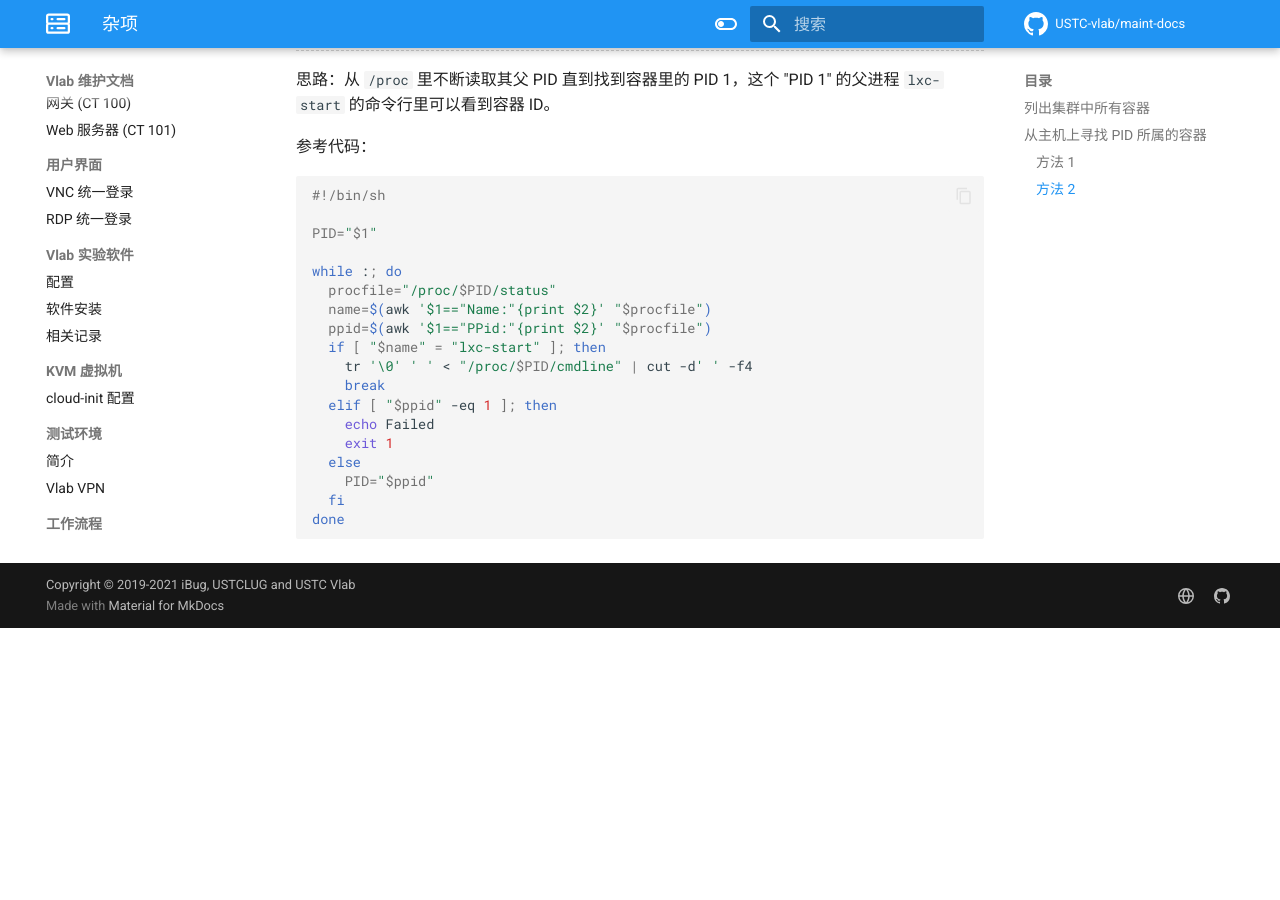
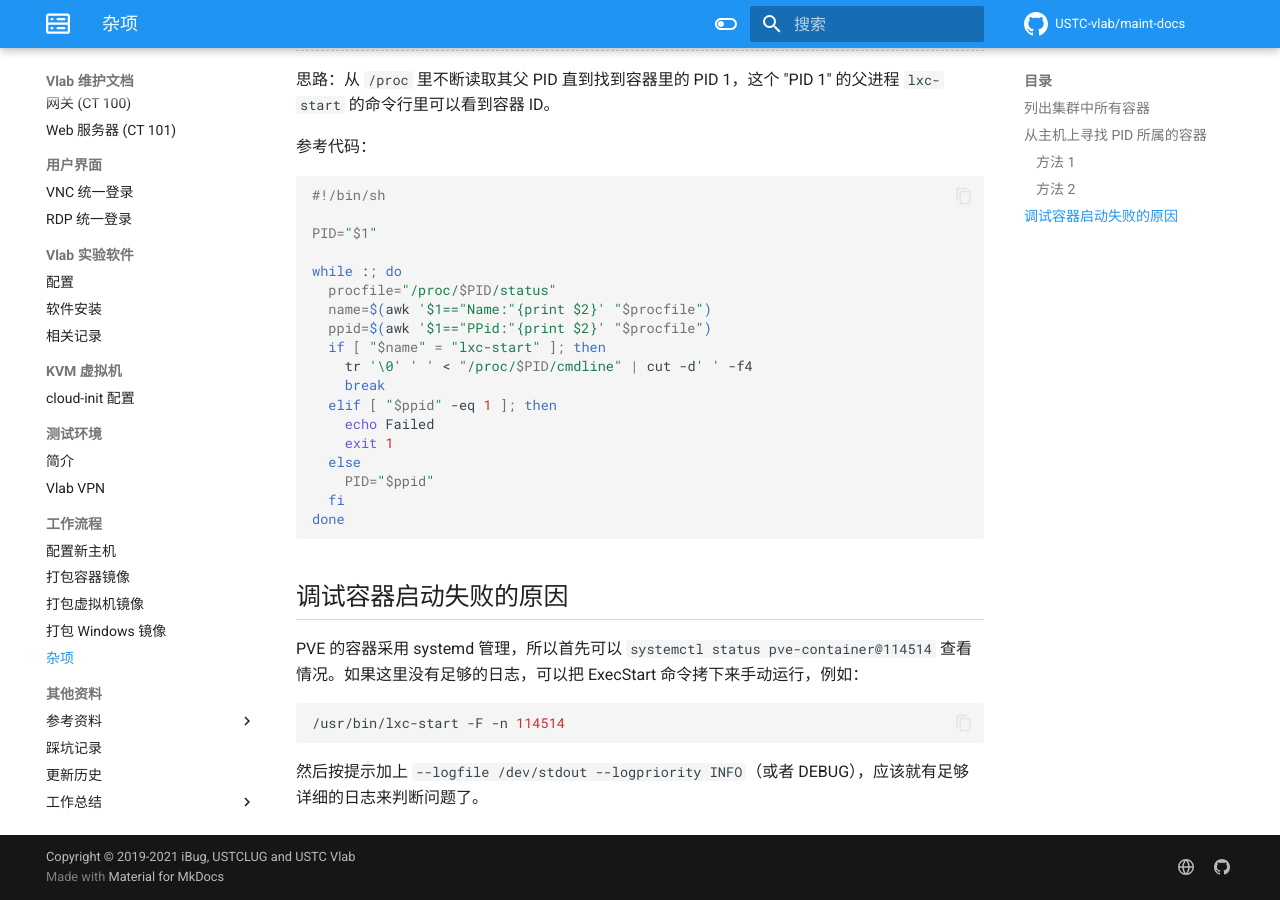
Before and after one commit to USTC-vlab/maint-docs, an MkDocs documentation site: the page built from docs/workflow/miscellaneous.md, in a window 1280 px wide and 900 px high, scrolled down 831 px. Built offline with MkDocs 1.6.1 and Material for MkDocs 9.7.7, drawn with Linux system fonts in a browser that asks for light colours; comment, search, counter and statistics services are not loaded; before the commit the page ends 1459 px from its top, so only the background shows below that.

Commit message:
workflow/misc: Add lxc-start debug command

````diff
--- a/docs/workflow/miscellaneous.md
+++ b/docs/workflow/miscellaneous.md
@@ -57,3 +57,13 @@ while :; do
   fi
 done
 ```
+
+## 调试容器启动失败的原因
+
+PVE 的容器采用 systemd 管理，所以首先可以 `systemctl status pve-container@114514` 查看情况。如果这里没有足够的日志，可以把 ExecStart 命令拷下来手动运行，例如：
+
+```shell
+/usr/bin/lxc-start -F -n 114514
+```
+
+然后按提示加上 `--logfile /dev/stdout --logpriority INFO`（或者 DEBUG），应该就有足够详细的日志来判断问题了。
````
